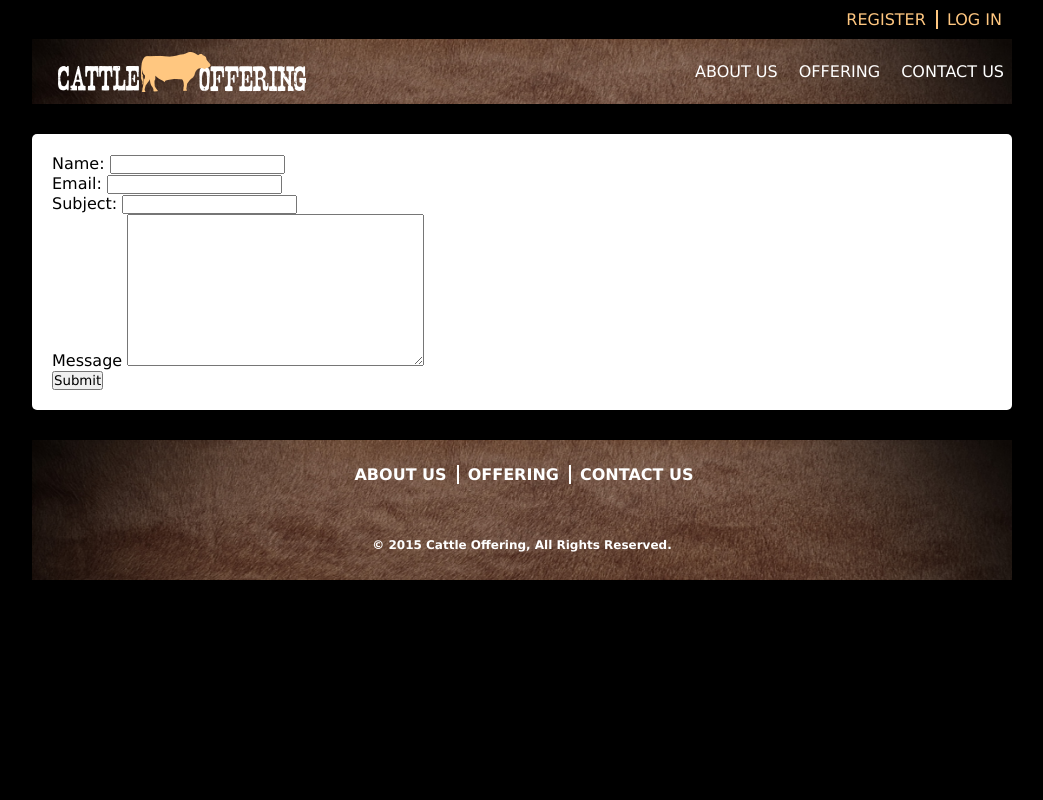
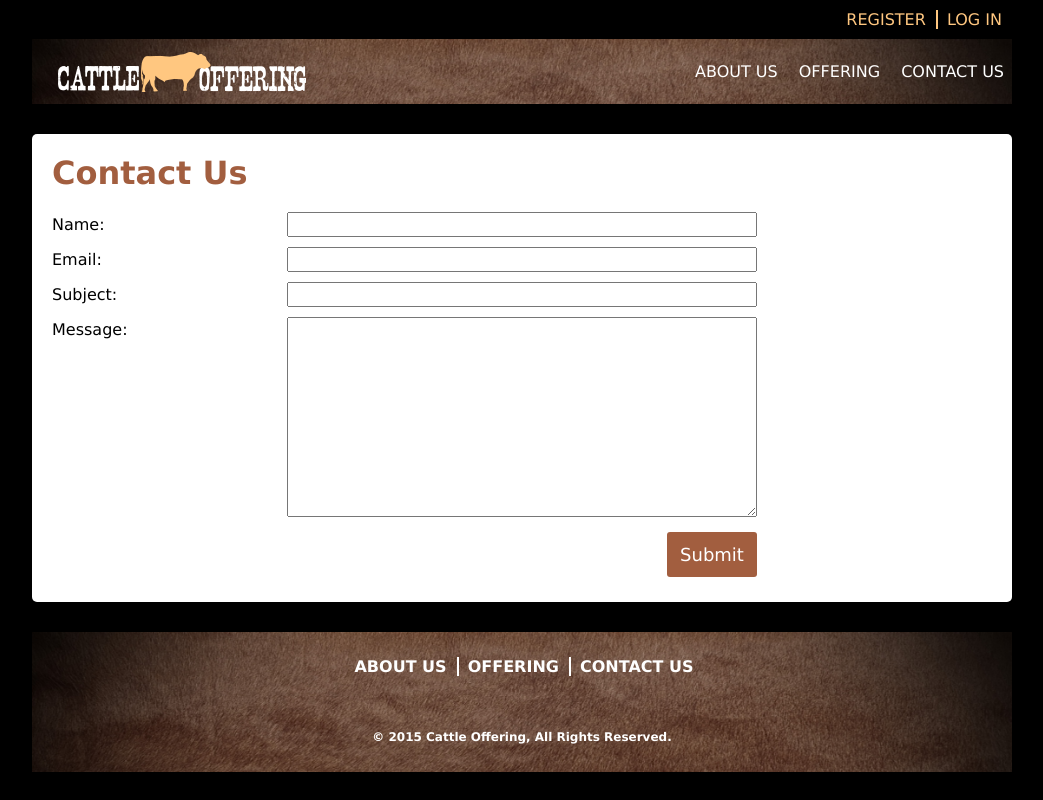
Before and after one commit to freshcodellc/cattle-offering, a Django app: page /contact in a window 1280 px wide. Shown: the whole page, without its empty margins (118-1161 px from the left). Run offline with Django 3.2, Linux system fonts and the light colour scheme; style sheets or scripts are compiled from the project's sources; some libraries are stand-ins or nearby versions.

Commit message:
styled 'contact us' page

```diff
--- a/core/static/cattle/css/_cattle.scss
+++ b/core/static/cattle/css/_cattle.scss
@@ -153,6 +153,82 @@ header {
   }
 }
 
+.fieldWrapper {
+  height: 35px;
+  line-height: 310px;
+
+  &:nth-child(5) {
+    height: 205px;
+    margin-bottom: 10px;
+  }
+
+  &:nth-last-child(1){
+    height: 50px;
+    line-height:50px;
+    width: 75%;
+  }
+}
+
+.contact-form {
+  padding-top: 20px;
+
+  &__label {
+    width: 25%;
+    display: inline-block;
+    height: 25px;
+    line-height: 25px;
+    float: left;
+  }
+
+  &__name {
+    width: 50%;
+    height: 25px;
+    line-height: 25px;
+    margin-bottom: 10px;
+    display: block;
+  }
+
+  &__email {
+    width: 50%;
+    height: 25px;
+    line-height: 25px;
+    margin-bottom: 10px;
+    display: block;
+  }
+
+  &__subject {
+    width: 50%;
+    height: 25px;
+    line-height: 25px;
+    margin-bottom: 10px;
+    display: block;
+  }
+
+  &__message {
+    width: 50%;
+    height: 200px;
+    line-height: 25px;
+    display: block;
+    padding: 5px;
+  }
+}
+
+.button {
+  height: 45px;
+  width: 90px;
+  color: $white;
+  font-size: 18px;
+  background-color: $dark-tan;
+  border: none;
+  border-radius: 3px;
+  float: right;
+
+  &:hover {
+    background-color: $light-tan;
+    cursor: pointer;
+  }
+}
+
 .column {
   width: 50%;
   float: left;
--- a/core/templates/contact.html
+++ b/core/templates/contact.html
@@ -4,30 +4,33 @@
 {% block content %}
 
   <div class="main-content main-content--white">
-    <form role="form" action="" method="post">
+    <h1 class="main-content__title">Contact Us</h1>
+    <form class="contact-form" role="form" action="" method="post">
       {% csrf_token %}
       {{ form.non_field_errors }}
       <div class="fieldWrapper">
         {{ form.name.errors }}
-          <label for="{{ form.name.id_for_label }}">Name:</label>
+        <label class="contact-form__label" for="{{ form.name.id_for_label }}">Name:</label>
         {{ form.name }}
       </div>
       <div class="fieldWrapper">
         {{ form.email.errors }}
-          <label for="{{ form.email.id_for_label }}">Email:</label>
+        <label class="contact-form__label" for="{{ form.email.id_for_label }}">Email:</label>
         {{ form.email }}
       </div>
       <div class="fieldWrapper">
         {{ form.subject.errors }}
-          <label for="{{ form.subject.id_for_label }}">Subject:</label>
+        <label class="contact-form__label" for="{{ form.subject.id_for_label }}">Subject:</label>
         {{ form.subject }}
       </div>
       <div class="fieldWrapper">
         {{ form.message.errors }}
-          <label for="{{ form.message.id_for_label }}">Message</label>
+        <label class="contact-form__label"  for="{{ form.message.id_for_label }}">Message:</label>
         {{ form.message }}
       </div>
-    <button type="submit">Submit</button>
+      <div class="fieldWrapper">
+        <button class="button" type="submit">Submit</button>
+      </div>
     </form>
   </div>
 
```
Lines whose indentation alone changed are shown as unchanged.
